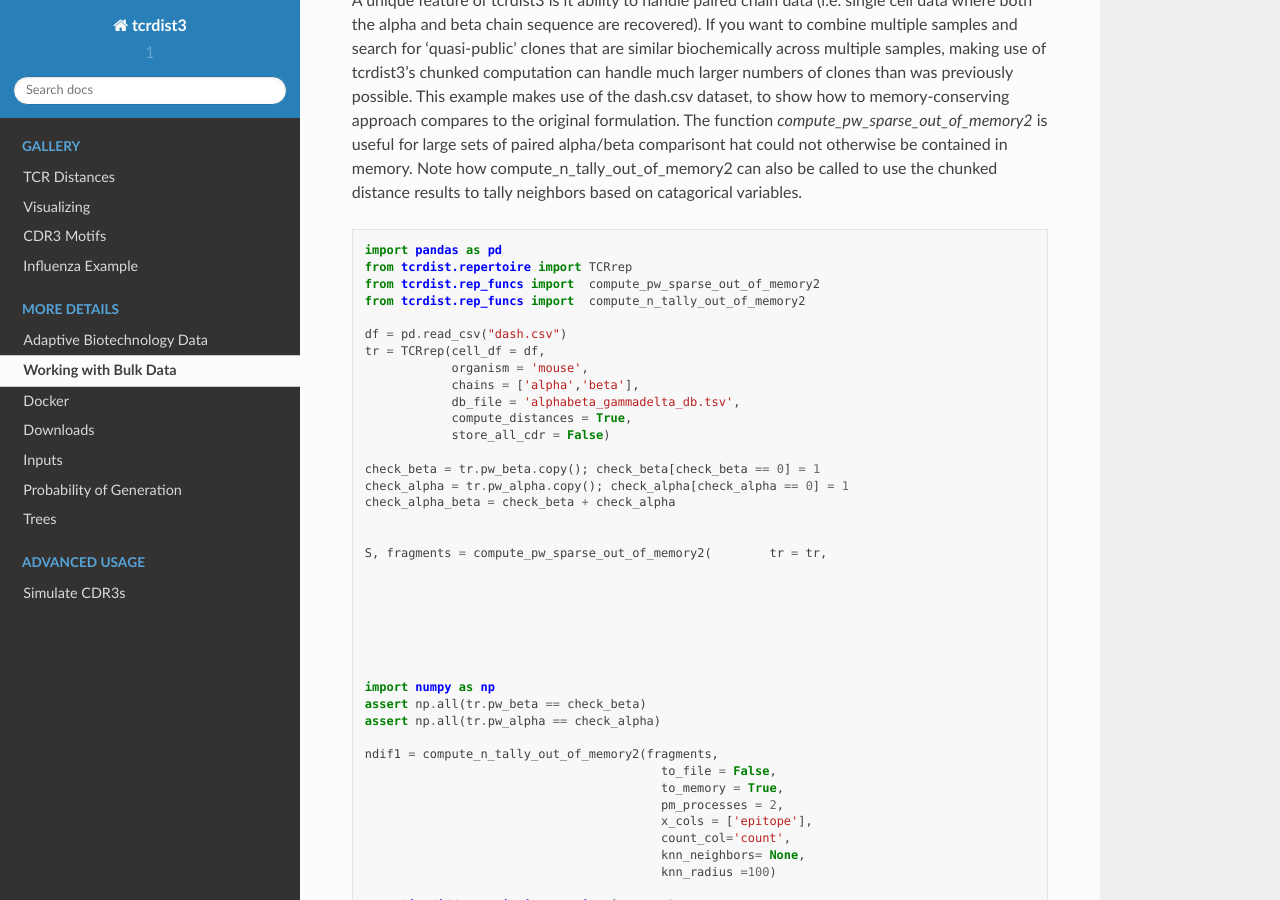
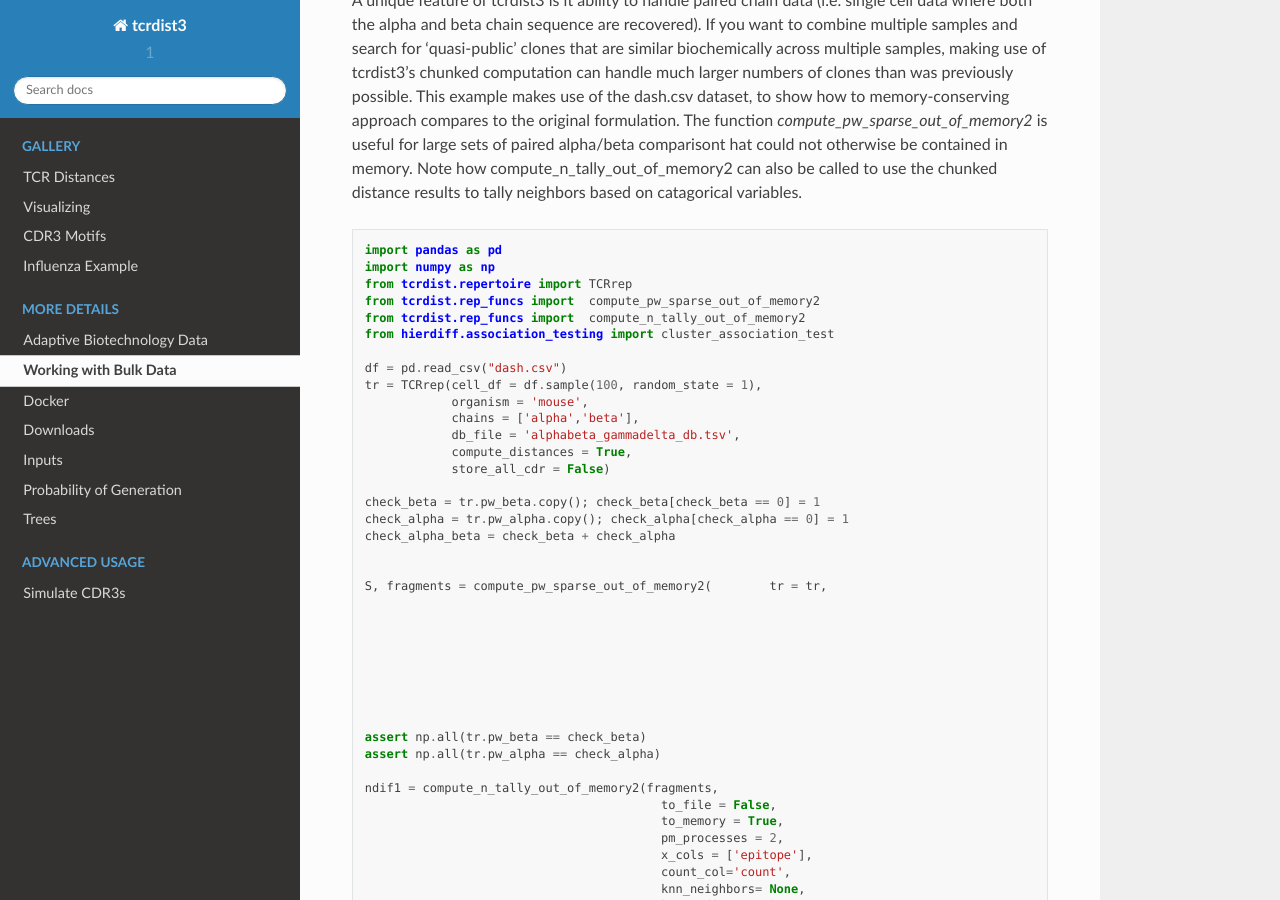
Before and after one commit to kmayerb/tcrdist3, a Sphinx documentation site: the page built from docs/bulkdata.rst, in a window 1280 px wide and 900 px high, scrolled down 1706 px. Built offline with Sphinx 7.4.7 and the Read the Docs theme 2.0.0, drawn with Linux system fonts in a browser that asks for light colours; pages that are not in the unit, such as notebooks, are missing from menus.

Commit message:
Add docs on parired out of mem [skip ci]

```diff
--- a/docs/bulkdata.rst
+++ b/docs/bulkdata.rst
@@ -106,12 +106,14 @@
 .. code:: python
 
 	import pandas as pd
+	import numpy as np
 	from tcrdist.repertoire import TCRrep
 	from tcrdist.rep_funcs import  compute_pw_sparse_out_of_memory2
 	from tcrdist.rep_funcs import  compute_n_tally_out_of_memory2
+	from hierdiff.association_testing import cluster_association_test
 
 	df = pd.read_csv("dash.csv")
-	tr = TCRrep(cell_df = df,
+	tr = TCRrep(cell_df = df.sample(100, random_state = 1),
 	            organism = 'mouse',
 	            chains = ['alpha','beta'],
 	            db_file = 'alphabeta_gammadelta_db.tsv',
@@ -124,14 +126,14 @@
 
 
 	S, fragments = compute_pw_sparse_out_of_memory2(	tr = tr,
-														row_size      = 500,
-														pm_processes  = 2,
+														row_size      = 50,
+														pm_processes  = 1,
 														pm_pbar       = True,
 														max_distance  = 1000,
 														reassemble    = True,
 														cleanup       = False,
 														assign        = True)
-	import numpy as np
+
 	assert np.all(tr.pw_beta == check_beta)
 	assert np.all(tr.pw_alpha == check_alpha)
 
```
